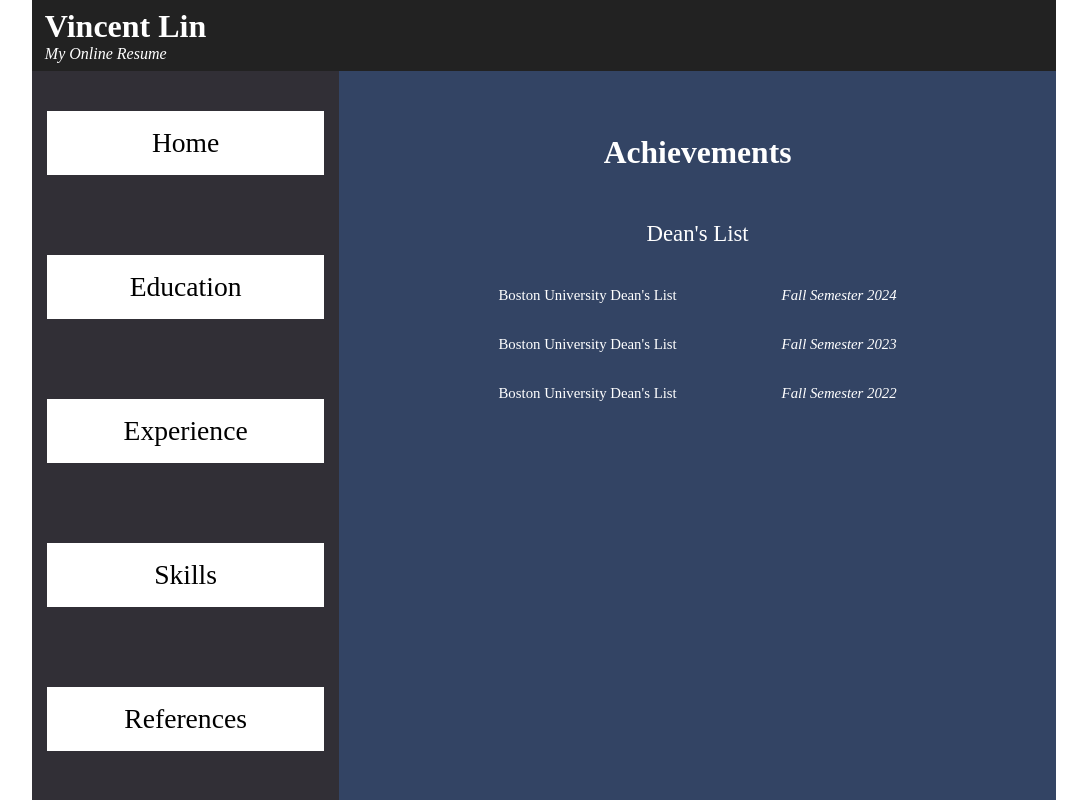
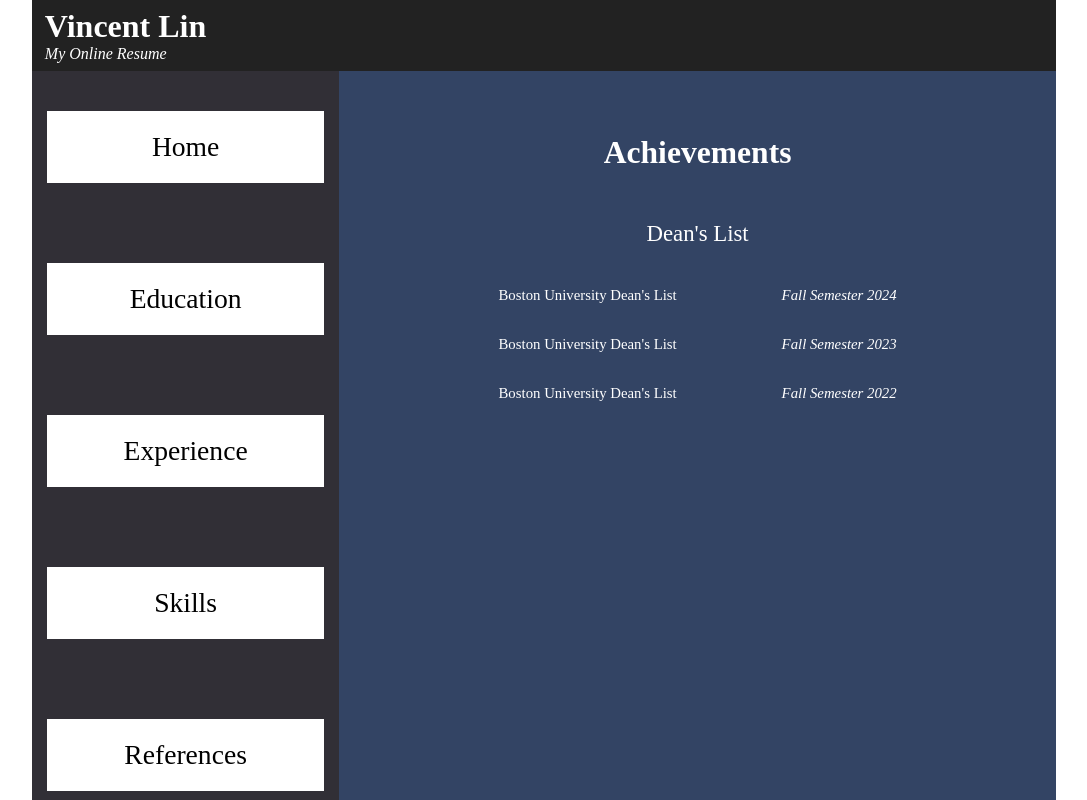
Before and after one commit to vincentlin018/mp-3, a React (Vite) app: page /achievements in a window 1280 px wide. Shown: the top 800 px of the page, without its empty margins (96-1183 px from the left). Built offline with nearby package versions, Linux system fonts and the light colour scheme.

Commit message:
fixed some formatting in navigation and on the home page

```diff
--- a/src/components/pages/Home.tsx
+++ b/src/components/pages/Home.tsx
@@ -9,7 +9,7 @@ const StyledImage = styled.div`
     border: 4px solid white;
 
     img {
-        max-width: 100%; // Ensures the image is responsive
+        max-width: 100%;
     }
 `;
 
@@ -18,7 +18,7 @@ const StyledText = styled.div`
     align-self: center;
     text-align: center;
     width: 60%;
-    margin: 1vh 1vw;
+    margin: 3vh 1vw;
     font-size: calc(10px + 1vw); // Responsive font size
     color: white;
 `;
--- a/src/components/sharedcomponents/Navigation.tsx
+++ b/src/components/sharedcomponents/Navigation.tsx
@@ -24,7 +24,7 @@ const StyledNav = styled.nav`
         font-size: calc(2px + 2vw);
         width: 90%;
         background-color: white;
-        padding: 2vh 0;
+        padding: 2.5vh 0;
         margin: 5vh auto;
     }
 
```
